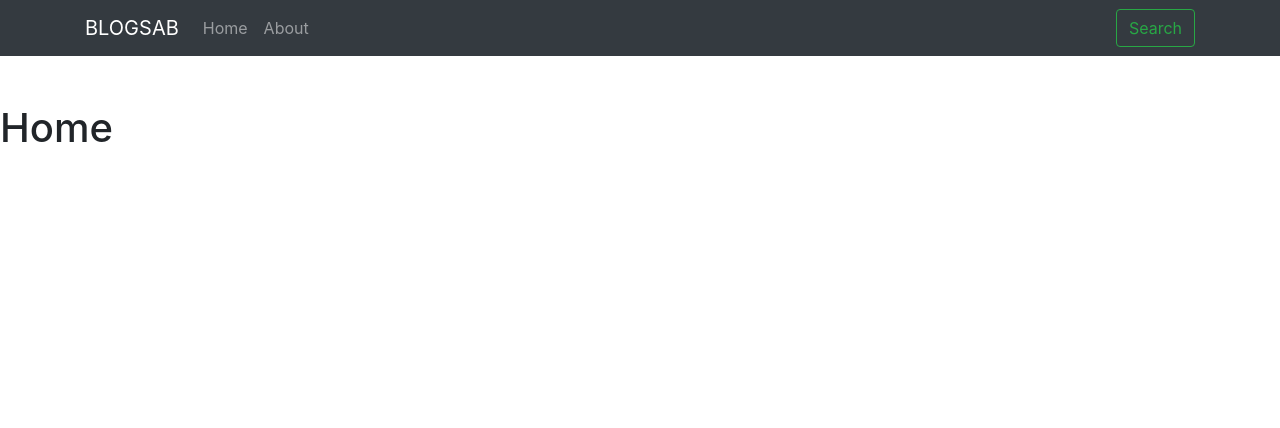
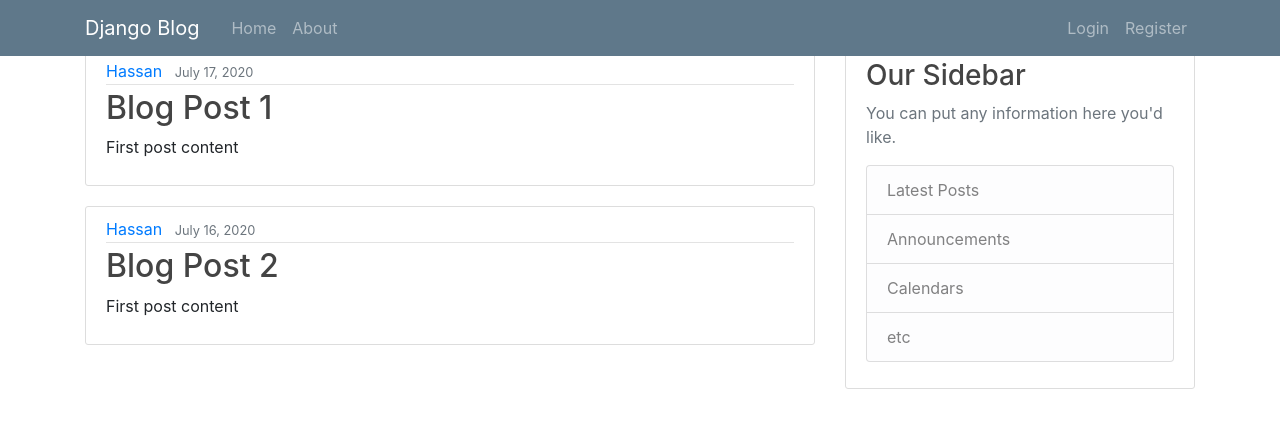
Before and after one commit to silverab/Full-Featured-Blog-App, a Django app: page / in a window 1280 px wide. Shown: the top 428 px of the page. Run offline with Django 3.2, Linux system fonts and the light colour scheme; some libraries are stand-ins or nearby versions.

Commit message:
add static file and bootstrap design

```diff
--- a/blog/templates/base.html
+++ b/blog/templates/base.html
@@ -1,9 +1,12 @@
+{% load static %}
 <!DOCTYPE html>
 <html lang="en">
 <head>
 	<meta charset="UTF-8">
 	<meta name="viewport" content="width=device-width, initial-scale=1.0">
 	<meta http-equiv="X-UACompatible" content="ie=edge">
+
+	<link rel="stylesheet" href="{% static 'blog/css/main.css' %}">
 
 	{% block title %}
 		{% if title %}
@@ -18,34 +21,48 @@
 </head>
 <body>
 
-	<nav class="navbar navbar-expand-lg navbar-dark bg-dark">
+	<header class="site-header">
+	  <nav class="navbar navbar-expand-md navbar-dark bg-steel fixed-top">
 	    <div class="container">
-		  <a class="navbar-brand" href="{% url 'blog-home' %}">BLOGSAB</a>
-		  <button class="navbar-toggler" type="button" data-toggle="collapse" data-target="#navbarSupportedContent" aria-controls="navbarSupportedContent" aria-expanded="false" aria-label="Toggle navigation">
+	      <a class="navbar-brand mr-4" href="{% url 'blog-home' %}">Django Blog</a>
+	      <button class="navbar-toggler" type="button" data-toggle="collapse" data-target="#navbarToggle" aria-controls="navbarToggle" aria-expanded="false" aria-label="Toggle navigation">
 	      <span class="navbar-toggler-icon"></span>
 	      </button>
-
-		  <div class="collapse navbar-collapse" id="navbarSupportedContent">
-		    <ul class="navbar-nav mr-auto">
-		      <li class="nav-item">
-		        <a class="nav-link" href="{% url 'blog-home' %}">Home</a>
-		      </li>
-		      <li class="nav-item">
-		        <a class="nav-link" href="{% url 'blog-about' %}">About	</a>
-		      </li>
-		    </ul>
-		    <form class="form-inline my-2 my-lg-0">
-		      <!-- <input class="form-control mr-sm-2" type="search" placeholder="Search" aria-label="Search"> -->
-		      <button class="btn btn-outline-success my-2 my-sm-0" type="submit">Search</button>
-		    </form>
+	      <div class="collapse navbar-collapse" id="navbarToggle">
+	        <div class="navbar-nav mr-auto">
+	          <a class="nav-item nav-link" href="{% url 'blog-home' %}">Home</a>
+	          <a class="nav-item nav-link" href="{% url 'blog-about' %}">About</a>
+	        </div>
+	        <!-- Navbar Right Side -->
+	        <div class="navbar-nav">
+	          <a class="nav-item nav-link" href="#">Login</a>
+	          <a class="nav-item nav-link" href="#">Register</a>
+	        </div>
 	      </div>
 	    </div>
 	  </nav>
-	<div class="conatiner my-5">
-		{% block content %}
-		<h3>Base File</h3>
-		{% endblock content %}
+	</header>
+
+<main role="main" class="container my-5">
+  <div class="row">
+    <div class="col-md-8">
+      {% block content %}{% endblock %}
 	    </div>
+	    <div class="col-md-4">
+	      <div class="content-section">
+	        <h3>Our Sidebar</h3>
+	        <p class='text-muted'>You can put any information here you'd like.
+	          <ul class="list-group">
+	            <li class="list-group-item list-group-item-light">Latest Posts</li>
+	            <li class="list-group-item list-group-item-light">Announcements</li>
+	            <li class="list-group-item list-group-item-light">Calendars</li>
+	            <li class="list-group-item list-group-item-light">etc</li>
+	          </ul>
+	        </p>
+	      </div>
+	    </div>
+	  </div>
+	</main>
 
 	<script src="https://code.jquery.com/jquery-3.5.1.slim.min.js" integrity="sha384-DfXdz2htPH0lsSSs5nCTpuj/zy4C+OGpamoFVy38MVBnE+IbbVYUew+OrCXaRkfj" crossorigin="anonymous"></script>
 <script src="https://cdn.jsdelivr.net/npm/popper.js@1.16.0/dist/umd/popper.min.js" integrity="sha384-Q6E9RHvbIyZFJoft+2mJbHaEWldlvI9IOYy5n3zV9zzTtmI3UksdQRVvoxMfooAo" crossorigin="anonymous"></script>
--- a/blog/templates/blog/home.html
+++ b/blog/templates/blog/home.html
@@ -9,5 +9,16 @@
 	{% endblock title %}
 
 {% block content %}
-	<h1>Home</h1>
+	{% for post in posts %}
+		<article class="media content-section">
+		  <div class="media-body">
+		    <div class="article-metadata">
+		      <a class="mr-2" href="#">{{ post.author }}</a>
+		      <small class="text-muted">{{ post.date_posted }}</small>
+		    </div>
+		    <h2><a class="article-title" href="#">{{ post.title }}</a></h2>
+		    <p class="article-content">{{ post.content }}</p>
+		  </div>
+		</article>
+	{% endfor %}
 {% endblock %}
--- a/blog/views.py
+++ b/blog/views.py
@@ -1,10 +1,25 @@
 from django.shortcuts import render
-from django.http import HttpResponse
+# from django.http import HttpResponse
+
+posts = [
+	{
+		'author': 'Hassan',
+		'title': 'Blog Post 1',
+		'content': 'First post content',
+		'date_posted': 'July 17, 2020'
+	},
+	{
+		'author': 'Hassan',
+		'title': 'Blog Post 2',
+		'content': 'First post content',
+		'date_posted': 'July 16, 2020'
+	},
+]
 
 
 def home(request):
 	template = 'blog/home.html'
-	context = {'title': 'Home'}
+	context = {'title': 'Home', 'posts': posts}
 	return render(request, template, context)
 
 def about(request):
--- a/django_project/settings.py
+++ b/django_project/settings.py
@@ -119,3 +119,9 @@ USE_TZ = True
 # https://docs.djangoproject.com/en/3.0/howto/static-files/
 
 STATIC_URL = '/static/'
+
+MEDIA_URL = '/images/' #write name of your images folder
+
+STATICFILES_DIRS = [
+    os.path.join(BASE_DIR, 'static')
+]
--- /dev/null
+++ b/static/blog/css/main.css
@@ -0,0 +1,84 @@
+body {
+  background: #fafafa;
+  color: #333333;
+  margin-top: 5rem;
+}
+
+h1, h2, h3, h4, h5, h6 {
+  color: #444444;
+}
+
+ul {
+  margin: 0;
+}
+
+.bg-steel {
+  background-color: #5f788a;
+}
+
+.site-header .navbar-nav .nav-link {
+  color: #cbd5db;
+}
+
+.site-header .navbar-nav .nav-link:hover {
+  color: #ffffff;
+}
+
+.site-header .navbar-nav .nav-link.active {
+  font-weight: 500;
+}
+
+.content-section {
+  background: #ffffff;
+  padding: 10px 20px;
+  border: 1px solid #dddddd;
+  border-radius: 3px;
+  margin-bottom: 20px;
+}
+
+.article-title {
+  color: #444444;
+}
+
+a.article-title:hover {
+  color: #428bca;
+  text-decoration: none;
+}
+
+.article-content {
+  white-space: pre-line;
+}
+
+.article-img {
+  height: 65px;
+  width: 65px;
+  margin-right: 16px;
+}
+
+.article-metadata {
+  padding-bottom: 1px;
+  margin-bottom: 4px;
+  border-bottom: 1px solid #e3e3e3
+}
+
+.article-metadata a:hover {
+  color: #333;
+  text-decoration: none;
+}
+
+.article-svg {
+  width: 25px;
+  height: 25px;
+  vertical-align: middle;
+}
+
+.account-img {
+  height: 125px;
+  width: 125px;
+  margin-right: 20px;
+  margin-bottom: 16px;
+}
+
+.account-heading {
+  font-size: 2.5rem;
+}
```
Also changed, not shown: blog/templates/blog/about.html (+1 -8 lines). Lines whose indentation alone changed are shown as unchanged.
